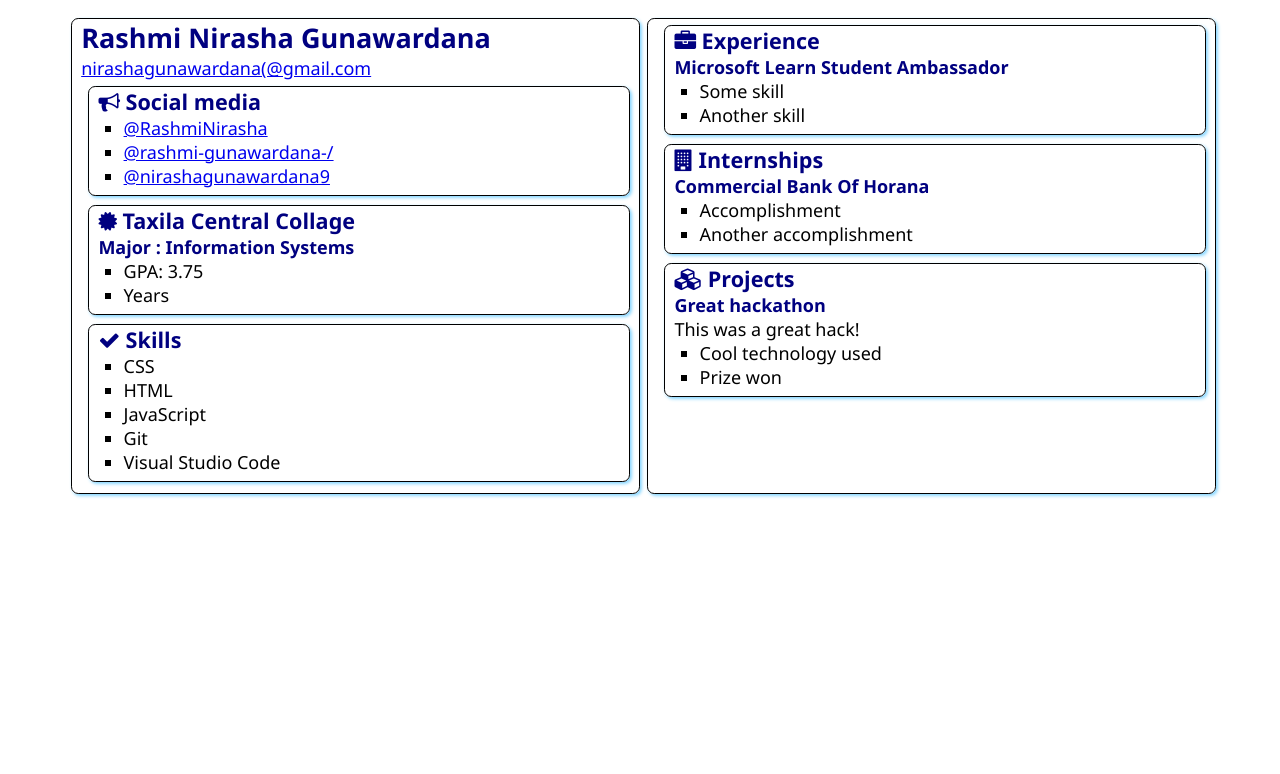
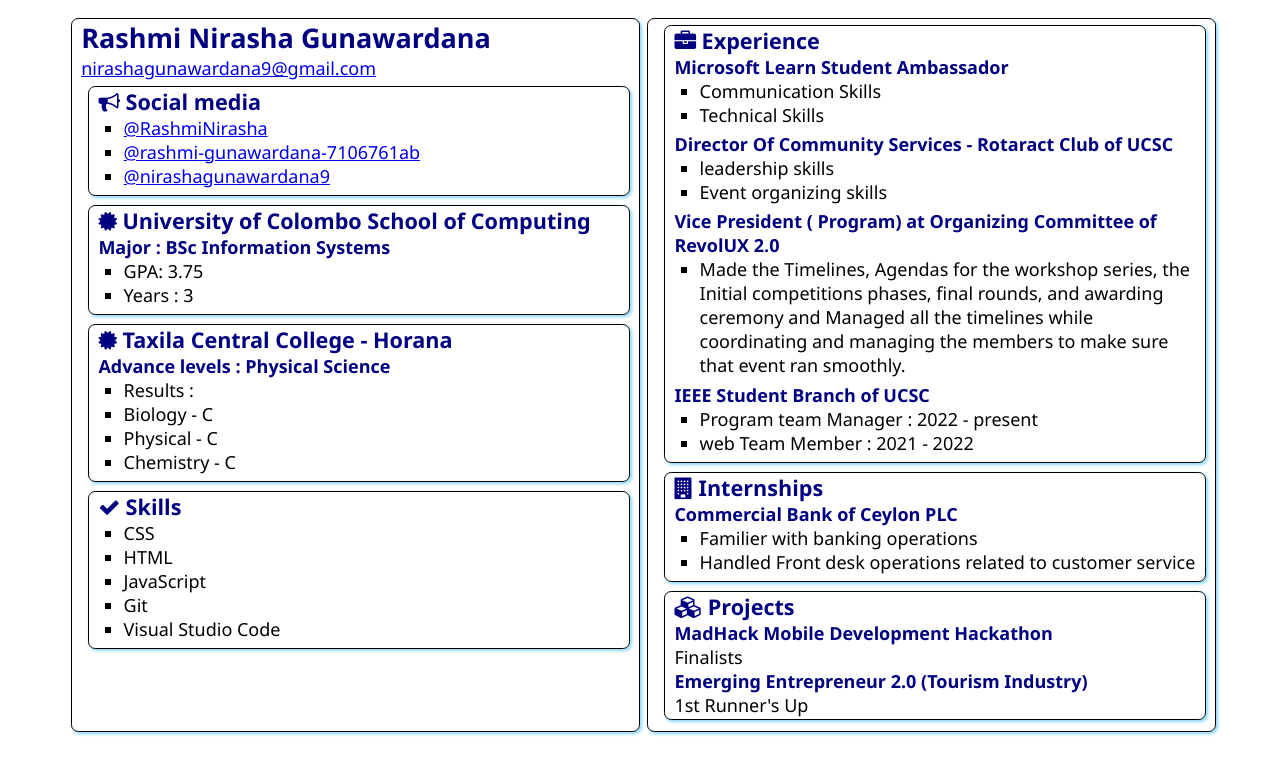
Before and after one commit to RashmiNirasha/SATechnicalOnboarding, a plain HTML site: page src/index.html in a window 1280 px wide. Drawn offline with Linux system fonts and the light colour scheme.

Commit message:
made changes to resume

```diff
--- a/src/index.html
+++ b/src/index.html
@@ -13,7 +13,7 @@
     <main>
         <article class="box">
             <h1>Rashmi Nirasha Gunawardana</h1>
-            <div><a href="mailto:your.email@example.com">nirashagunawardana(@gmail.com</a></div>
+            <div><a href="mailto:your.email@example.com">nirashagunawardana9@gmail.com</a></div>
 
             <section class="box">
                 <h2>
@@ -21,9 +21,9 @@
                     Social media
                 </h2>
                 <ul>
-                    <li><a href="https://github.com/<handle>">@RashmiNirasha</a></li>
-                    <li><a href="https://linkedin.com/in/<handle>">@rashmi-gunawardana-/</a></li>
-                    <li><a href="https://medium.com/<handle>">@nirashagunawardana9</a></li>
+                    <li><a href="https://github.com/RashmiNirasha">@RashmiNirasha</a></li>
+                    <li><a href="https://linkedin.com/in/rashmi-gunawardana-7106761ab">@rashmi-gunawardana-7106761ab</a></li>
+                    <li><a href="https://medium.com/@nirashagunawardana9">@nirashagunawardana9</a></li>
                 </ul>
             </section>
 
@@ -31,12 +31,28 @@
                 <div class="education">
                     <h2>
                         <i class="fa fa-certificate" aria-hidden="true"></i>
-                        Taxila Central Collage
+                        University of Colombo School of Computing
                     </h2>
-                    <h3>Major : Information Systems</h3>
+                    <h3>Major : BSc Information Systems</h3>
                     <ul>
                         <li>GPA: 3.75</li>
-                        <li>Years</li>
+                        <li>Years : 3</li>
+                    </ul>
+                </div>
+            </section>
+
+            <section class="box">
+                <div class="education">
+                    <h2>
+                        <i class="fa fa-certificate" aria-hidden="true"></i>
+                        Taxila Central College - Horana
+                    </h2>
+                    <h3>Advance levels : Physical Science</h3>
+                    <ul>
+                        <li>Results : </li>
+                        <li>Biology - C</li>
+                        <li>Physical - C</li>
+                        <li>Chemistry - C</li>
                     </ul>
                 </div>
             </section>
@@ -63,9 +79,25 @@
                 </h2>
                 <h3>Microsoft Learn Student Ambassador</h3>
                 <ul>
-                    <li>Some skill</li>
-                    <li>Another skill</li>
+                    <li>Communication Skills</li>
+                    <li>Technical Skills</li>
                 </ul>
+                <h3><h3>Director Of Community Services - Rotaract Club of UCSC</h3>
+                <ul>
+                    <li>leadership skills</li>
+                    <li>Event organizing skills</li>
+                </ul></h3>
+                <h3><h3>Vice President ( Program) at Organizing Committee of RevolUX 2.0</h3>
+                <ul>
+                    <li>Made the Timelines, Agendas for the workshop series, the Initial competitions phases, final rounds, and awarding ceremony and
+                        Managed all the timelines while coordinating and managing the members to make sure that event ran smoothly. </li>
+
+                </ul></h3>
+                <h3><h3>IEEE Student Branch of UCSC</h3>
+                <ul>
+                    <li>Program team Manager : 2022 - present</li>
+                    <li>web Team Member : 2021 - 2022</li>
+                </ul></h3>
             </section>
             <section class="box">
                 <h2>
@@ -73,10 +105,10 @@
                     Internships
                 </h2>
 
-                <h3>Commercial Bank Of Horana</h3>
+                <h3>Commercial Bank of Ceylon PLC</h3>
                 <ul>
-                    <li>Accomplishment</li>
-                    <li>Another accomplishment</li>
+                    <li>Familier with banking operations</li>
+                    <li>Handled Front desk operations related to customer service</li>
                 </ul>
             </section>
             <section class="box">
@@ -85,12 +117,10 @@
                     Projects
                 </h2>
 
-                <h3>Great hackathon</h3>
-                <div>This was a great hack!</div>
-                <ul>
-                    <li>Cool technology used</li>
-                    <li>Prize won</li>
-                </ul>
+                <h3>MadHack Mobile Development Hackathon</h3>
+                <div>Finalists</div>
+                <h3>Emerging Entrepreneur 2.0 (Tourism Industry)</h3>
+                <div>1st Runner's Up</div>
             </section>
         </article>
 
--- a/src/style.css
+++ b/src/style.css
@@ -2,7 +2,7 @@
     font-family: 'Segoe UI', Tahoma, Geneva, Verdana, sans-serif;
     font-size: 18px;
     margin: 1% 5%;
-    background-color:E6F7FF;
+    background-color:white;
 }
 
 main {
```
